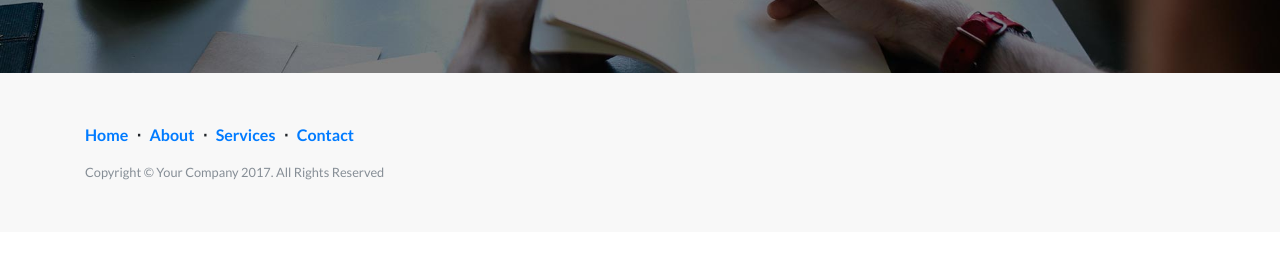
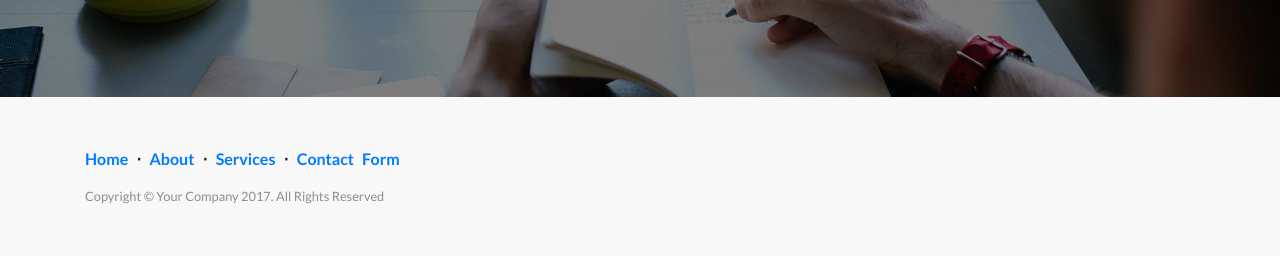
Before and after one commit to danielswaite/MoveGroove, a website: page index.html in a window 1280 px wide. Shown: the part 2484-2740 px from the top of the page. Before the commit the page ends 2716 px from the top, so only its background shows below. Drawn offline with Linux system fonts and the light colour scheme.

Commit message:
Submishion 6
Changes I made for 6. Adding the google form (like a boss)

```diff
--- a/index.html
+++ b/index.html
@@ -8,6 +8,8 @@
     <meta name="description" content="">
     <meta name="author" content="">
     <meta name="referrer" content="origin">
+    <form method="POST"
+
 
     <title>Landing Page - Start Bootstrap Theme</title>
 
@@ -46,6 +48,8 @@
             <li class="nav-item">
               <a class="nav-link" href="#">Contact</a>
             </li>
+              <a href="https://docs.google.com/forms/d/e/1FAIpQLSegOeYmj9qUQa37PuplHA_b4MfR9-2TAzlCwc8219fHuU7gnw/viewform?usp=sf_link.au/"> Form
+            </a>
           </ul>
         </div>
       </div>
@@ -205,6 +209,7 @@
           <li class="list-inline-item">
             <a href="#contact">Contact</a>
           </li>
+          <a href="https://docs.google.com/forms/d/e/1FAIpQLSegOeYmj9qUQa37PuplHA_b4MfR9-2TAzlCwc8219fHuU7gnw/viewform?usp=sf_link.au/"> Form
         </ul>
         <p class="copyright text-muted small">Copyright &copy; Your Company 2017. All Rights Reserved</p>
       </div>
```
